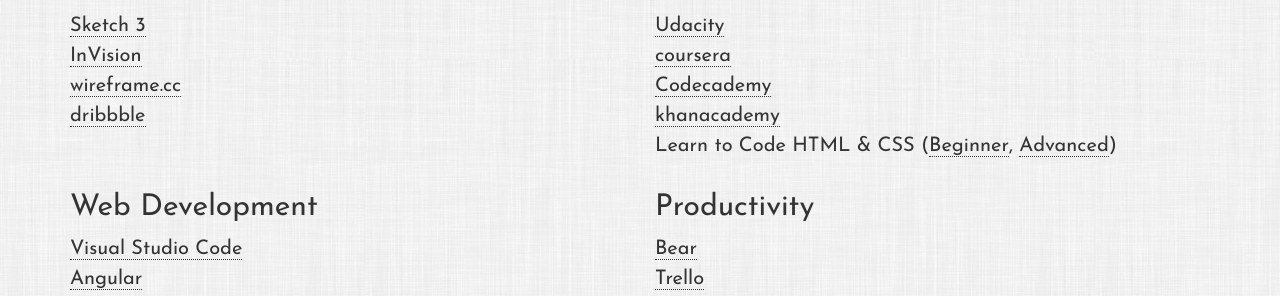
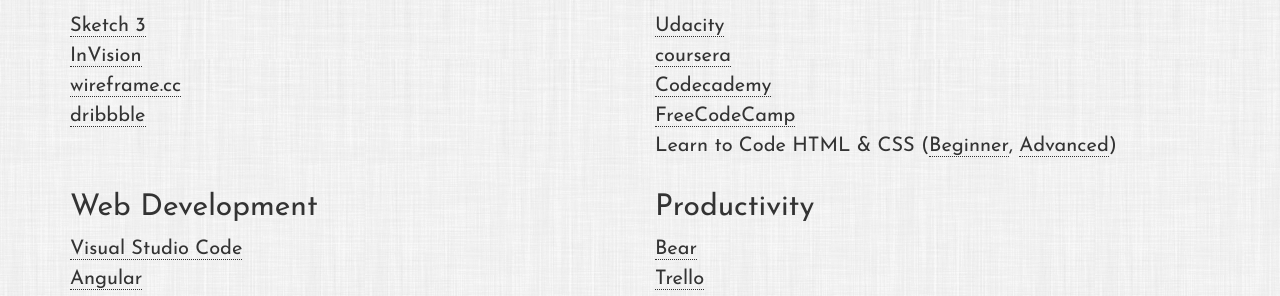
Before and after one commit to mauricewipf/interactive-resume, a Jekyll site: the page built from resources.html, in a window 1280 px wide. Shown: the part 247-543 px from the top of the page. Built offline with Jekyll 4.4.1, drawn with Linux system fonts in a browser that asks for light colours; nearby versions of some CDN libraries.

Commit message:
Added FreeCodeCamp to Resources

```diff
--- a/resources.html
+++ b/resources.html
@@ -13,9 +13,9 @@
         <div class="col-xs-12 col-sm-6">
             <h2>Web Design</h2>
             <ul>
-                <li><a href="http://bohemiancoding.com/sketch/ ">Sketch 3</a></li>
+                <li><a href="http://bohemiancoding.com/sketch">Sketch 3</a></li>
                 <li><a href="https://www.invisionapp.com/">InVision</a></li>
-                <li><a href="https://wireframe.cc/">wireframe.cc</a></li>
+                <li><a href="https://wireframe.cc">wireframe.cc</a></li>
                 <li><a href="https://dribbble.com">dribbble</a></li>
             </ul>
         </div>
@@ -23,10 +23,10 @@
             <h2>Learn to Code</h2>
             <ul>
                 <li><a href="https://udacity.com">Udacity</a></li>
-                <li><a href="https://www.coursera.org/">coursera</a></li>
+                <li><a href="https://www.coursera.org">coursera</a></li>
                 <li><a href="https://codecademy.com">Codecademy</a></li>
-                <li><a href="https://www.khanacademy.org/">khanacademy</a></li>
-                <li>Learn to Code HTML &amp; CSS (<a href="http://learn.shayhowe.com/html-css/">Beginner</a>, <a href="http://learn.shayhowe.com/advanced-html-css/">Advanced</a>)</li>
+                <li><a href="https://www.freecodecamp.org">FreeCodeCamp</a></li>
+                <li>Learn to Code HTML &amp; CSS (<a href="http://learn.shayhowe.com/html-css">Beginner</a>, <a href="http://learn.shayhowe.com/advanced-html-css">Advanced</a>)</li>
             </ul>
         </div>
     </div>
@@ -37,7 +37,7 @@
                 <li><a href="https://code.visualstudio.com">Visual Studio Code</a></li>
                 <li><a href="https://angular.io">Angular</a></li>
                 <li><a href="https://nodejs.org">Node.js</a></li>
-                <li><a href="https://strongloop.com/">StrongLoop</a></li>
+                <li><a href="https://strongloop.com">StrongLoop</a></li>
                 <li><a href="http://gulpjs.com">Gulp</a></li>
                 <li><a href="http://yeoman.io">Yeoman</a></li>
             </ul>
@@ -48,7 +48,7 @@
                 <li><a href="http://www.bear-writer.com">Bear</a></li>
                 <li><a href="https://trello.com">Trello</a></li>
                 <li><a href="https://getpocket.com">Pocket</a></li>
-                <li><a href="http://reederapp.com/">Reeder</a></li>
+                <li><a href="http://reederapp.com">Reeder</a></li>
             </ul>
         </div>
     </div>
```
